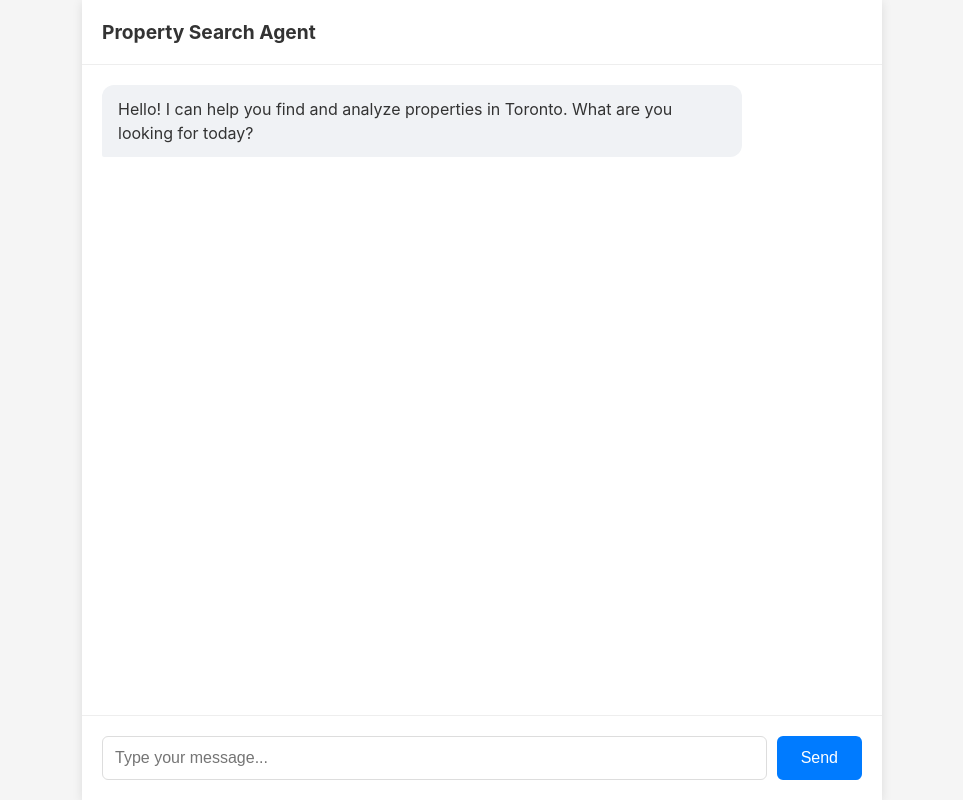
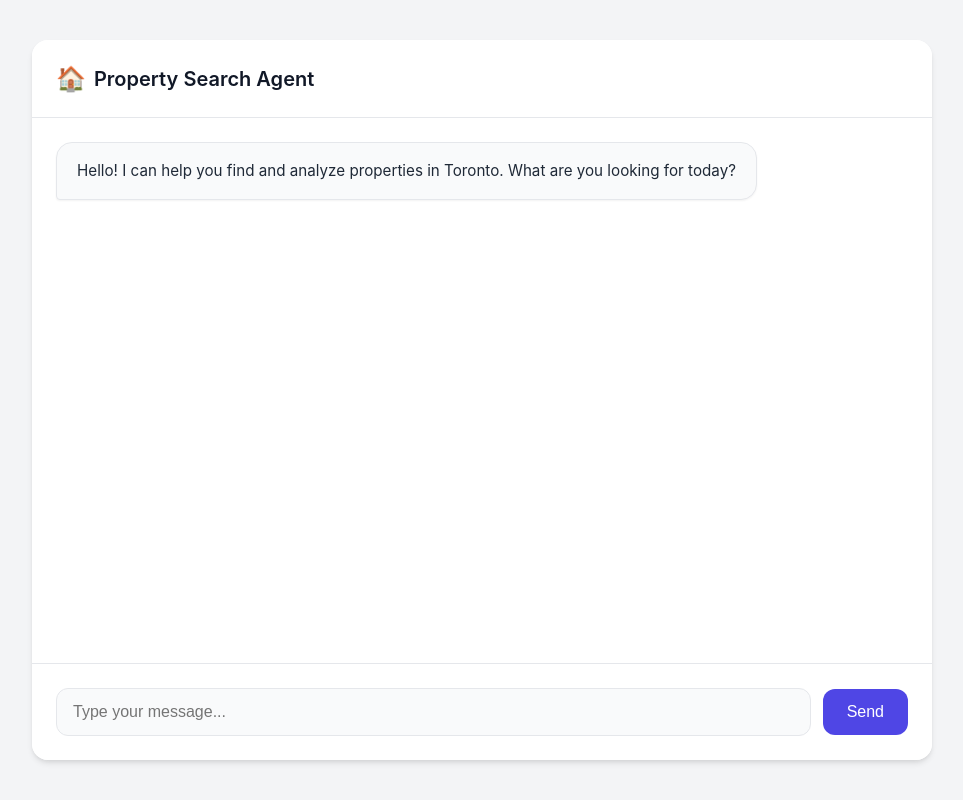
Before and after one commit to eeishaan/listing-search, a Flask app: page / in a window 1280 px wide. Shown: the whole page, without its empty margins (158-1121 px from the left). Run offline with Flask 3, Linux system fonts and the light colour scheme.

Commit message:
update styling

```diff
--- a/templates/index.html
+++ b/templates/index.html
@@ -1,200 +1,339 @@
 <!DOCTYPE html>
 <html lang="en">
+
 <head>
     <meta charset="UTF-8">
     <meta name="viewport" content="width=device-width, initial-scale=1.0">
     <title>Property Search Agent</title>
     <style>
+        :root {
+            --primary-color: #4f46e5;
+            /* Indigo 600 */
+            --primary-hover: #4338ca;
+            /* Indigo 700 */
+            --bg-color: #f3f4f6;
+            /* Gray 100 */
+            --chat-bg: #ffffff;
+            --user-msg-bg: #4f46e5;
+            --user-msg-text: #ffffff;
+            --agent-msg-bg: #f9fafb;
+            /* Gray 50 */
+            --agent-msg-text: #1f2937;
+            /* Gray 800 */
+            --tool-msg-bg: #eff6ff;
+            /* Blue 50 */
+            --tool-msg-text: #3b82f6;
+            /* Blue 500 */
+            --border-color: #e5e7eb;
+            /* Gray 200 */
+        }
+
         body {
-            font-family: -apple-system, BlinkMacSystemFont, "Segoe UI", Roboto, Helvetica, Arial, sans-serif;
+            font-family: 'Inter', -apple-system, BlinkMacSystemFont, "Segoe UI", Roboto, Helvetica, Arial, sans-serif;
             margin: 0;
             padding: 0;
             display: flex;
             justify-content: center;
             height: 100vh;
-            background-color: #f5f5f5;
+            background-color: var(--bg-color);
+            color: #333;
         }
+
         .container {
             width: 100%;
-            max-width: 800px;
-            background: white;
+            max-width: 900px;
+            background: var(--chat-bg);
             display: flex;
             flex-direction: column;
-            box-shadow: 0 2px 10px rgba(0,0,0,0.1);
+            box-shadow: 0 4px 6px -1px rgba(0, 0, 0, 0.1), 0 2px 4px -1px rgba(0, 0, 0, 0.06);
+            height: 100%;
         }
+
+        @media (min-width: 768px) {
+            .container {
+                height: 90vh;
+                margin-top: 5vh;
+                border-radius: 1rem;
+                overflow: hidden;
+            }
+        }
+
         .header {
-            padding: 20px;
-            border-bottom: 1px solid #eee;
+            padding: 1.5rem;
+            border-bottom: 1px solid var(--border-color);
             background: #fff;
+            display: flex;
+            align-items: center;
+            justify-content: space-between;
         }
+
         .header h1 {
             margin: 0;
-            font-size: 1.2rem;
-            color: #333;
+            font-size: 1.25rem;
+            font-weight: 600;
+            color: #111827;
+            display: flex;
+            align-items: center;
+            gap: 0.5rem;
         }
+
+        .header h1::before {
+            content: '🏠';
+            font-size: 1.5rem;
+        }
+
         .chat-box {
             flex: 1;
             overflow-y: auto;
-            padding: 20px;
+            padding: 1.5rem;
             display: flex;
             flex-direction: column;
-            gap: 15px;
+            gap: 1rem;
+            background-color: #fff;
         }
+
         .message {
-            max-width: 80%;
-            padding: 12px 16px;
-            border-radius: 12px;
-            line-height: 1.5;
+            max-width: 85%;
+            padding: 1rem 1.25rem;
+            border-radius: 1rem;
+            line-height: 1.6;
             position: relative;
             word-wrap: break-word;
             overflow-wrap: break-word;
+            font-size: 0.95rem;
+            box-shadow: 0 1px 2px 0 rgba(0, 0, 0, 0.05);
         }
+
         .user-message {
             align-self: flex-end;
-            background-color: #007bff;
-            color: white;
-            border-bottom-right-radius: 2px;
+            background-color: var(--user-msg-bg);
+            color: var(--user-msg-text);
+            border-bottom-right-radius: 0.25rem;
         }
+
         .agent-message {
             align-self: flex-start;
-            background-color: #f0f2f5;
-            color: #333;
-            border-bottom-left-radius: 2px;
+            background-color: var(--agent-msg-bg);
+            color: var(--agent-msg-text);
+            border: 1px solid var(--border-color);
+            border-bottom-left-radius: 0.25rem;
         }
+
         .tool-message {
             align-self: center;
             font-size: 0.85rem;
-            color: #666;
-            background: #fafafa;
-            border: 1px dashed #ccc;
-            padding: 8px 12px;
-            border-radius: 6px;
-            width: 90%;
+            color: var(--tool-msg-text);
+            background: var(--tool-msg-bg);
+            border: 1px solid #dbeafe;
+            padding: 0.5rem 1rem;
+            border-radius: 9999px;
+            /* Pill shape */
+            display: flex;
+            align-items: center;
+            gap: 0.5rem;
+            margin: 0.5rem 0;
+            max-width: fit-content;
         }
+
+        .tool-message::before {
+            content: '⚙️';
+            font-size: 0.9rem;
+        }
+
         .input-area {
-            padding: 20px;
-            border-top: 1px solid #eee;
+            padding: 1.5rem;
+            border-top: 1px solid var(--border-color);
             display: flex;
-            gap: 10px;
+            gap: 0.75rem;
             background: #fff;
+            align-items: center;
         }
+
         input[type="text"] {
             flex: 1;
-            padding: 12px;
-            border: 1px solid #ddd;
-            border-radius: 6px;
+            padding: 0.875rem 1rem;
+            border: 1px solid var(--border-color);
+            border-radius: 0.75rem;
             font-size: 1rem;
             outline: none;
+            transition: border-color 0.2s, box-shadow 0.2s;
+            background-color: #f9fafb;
         }
+
         input[type="text"]:focus {
-            border-color: #007bff;
+            border-color: var(--primary-color);
+            box-shadow: 0 0 0 3px rgba(79, 70, 229, 0.1);
+            background-color: #fff;
         }
+
         button {
-            padding: 12px 24px;
-            background-color: #007bff;
+            padding: 0.875rem 1.5rem;
+            background-color: var(--primary-color);
             color: white;
             border: none;
-            border-radius: 6px;
+            border-radius: 0.75rem;
             font-size: 1rem;
+            font-weight: 500;
             cursor: pointer;
-            transition: background 0.2s;
+            transition: all 0.2s;
+            display: flex;
+            align-items: center;
+            gap: 0.5rem;
         }
+
         button:hover {
-            background-color: #0056b3;
+            background-color: var(--primary-hover);
+            transform: translateY(-1px);
         }
+
         button:disabled {
-            background-color: #ccc;
+            background-color: #9ca3af;
             cursor: not-allowed;
+            transform: none;
         }
+
         .loading {
             display: none;
-            color: #666;
-            font-size: 0.9rem;
-            padding: 10px;
+            color: #6b7280;
+            font-size: 0.85rem;
+            padding: 0.5rem;
             text-align: center;
+            font-style: italic;
         }
-        /* Markdown-ish styling for agent responses */
-        .agent-message ul, .agent-message ol {
+
+        /* Markdown styling */
+        .agent-message strong {
+            color: #111827;
+            font-weight: 600;
+        }
+
+        .agent-message ul,
+        .agent-message ol {
             margin: 0.5em 0;
             padding-left: 1.5em;
         }
+
+        .agent-message li {
+            margin: 0.25em 0;
+        }
+
         .agent-message p {
-            margin: 0.5em 0;
+            margin: 0.75em 0;
         }
+
         .agent-message p:first-child {
             margin-top: 0;
         }
+
         .agent-message p:last-child {
             margin-bottom: 0;
         }
+
         .agent-message img {
             max-width: 100%;
             height: auto;
-            border-radius: 4px;
+            border-radius: 0.5rem;
+            margin: 0.5rem 0;
+            box-shadow: 0 1px 3px rgba(0, 0, 0, 0.1);
         }
+
         .agent-message pre {
-            background: #e4e6eb;
-            padding: 10px;
-            border-radius: 4px;
+            background: #1f2937;
+            color: #f3f4f6;
+            padding: 1rem;
+            border-radius: 0.5rem;
             overflow-x: auto;
-            white-space: pre-wrap;
-            word-wrap: break-word;
+            margin: 0.75rem 0;
         }
+
         .agent-message code {
-            font-family: Consolas, Monaco, "Andale Mono", monospace;
-            background: rgba(0,0,0,0.05);
-            padding: 2px 4px;
-            border-radius: 3px;
+            font-family: 'Menlo', 'Monaco', 'Courier New', monospace;
+            background: #e5e7eb;
+            padding: 0.2rem 0.4rem;
+            border-radius: 0.25rem;
+            font-size: 0.875em;
+            color: #be185d;
         }
+
         .agent-message pre code {
             background: none;
+            color: inherit;
             padding: 0;
         }
+
         .agent-message blockquote {
-            border-left: 3px solid #ccc;
-            margin: 0.5em 0;
-            padding-left: 10px;
-            color: #555;
+            border-left: 4px solid var(--primary-color);
+            margin: 0.75em 0;
+            padding-left: 1rem;
+            color: #4b5563;
+            font-style: italic;
+            background-color: #f9fafb;
+            padding: 0.5rem 0.5rem 0.5rem 1rem;
+            border-radius: 0 0.5rem 0.5rem 0;
         }
+
+        .agent-message a {
+            color: var(--primary-color);
+            text-decoration: none;
+        }
+
+        .agent-message a:hover {
+            text-decoration: underline;
+        }
+
         .link-preview {
-            border: 1px solid #ddd;
-            border-radius: 8px;
-            margin-top: 10px;
+            border: 1px solid var(--border-color);
+            border-radius: 0.75rem;
+            margin-top: 0.75rem;
             overflow: hidden;
             display: flex;
             flex-direction: column;
             background: #fff;
-            max-width: 100%;
+            max-width: 300px;
             text-decoration: none;
             color: inherit;
+            transition: transform 0.2s, box-shadow 0.2s;
         }
+
         .link-preview:hover {
-            box-shadow: 0 2px 5px rgba(0,0,0,0.1);
+            box-shadow: 0 10px 15px -3px rgba(0, 0, 0, 0.1);
+            transform: translateY(-2px);
+            text-decoration: none;
         }
+
         .link-preview img {
             width: 100%;
-            height: 150px;
+            height: 160px;
             object-fit: cover;
+            margin: 0;
+            border-radius: 0;
         }
+
         .link-preview-content {
-            padding: 10px;
+            padding: 1rem;
         }
+
         .link-preview-title {
-            font-weight: bold;
-            font-size: 0.95rem;
-            margin-bottom: 5px;
-            color: #333;
+            font-weight: 600;
+            font-size: 1rem;
+            margin-bottom: 0.5rem;
+            color: #111827;
+            line-height: 1.4;
         }
+
         .link-preview-desc {
-            font-size: 0.85rem;
-            color: #666;
+            font-size: 0.875rem;
+            color: #6b7280;
             display: -webkit-box;
             -webkit-line-clamp: 2;
+            line-clamp: 2;
             -webkit-box-orient: vertical;
             overflow: hidden;
+            line-height: 1.5;
         }
     </style>
 </head>
+
 <body>
     <div class="container">
         <div class="header">
@@ -358,16 +497,16 @@
 
                 // Unfurl links in the last message if exists
                 if (agentMessageDiv) {
-                     const links = agentMessageDiv.querySelectorAll('a');
-                     let count = 0;
-                     links.forEach(link => {
+                    const links = agentMessageDiv.querySelectorAll('a');
+                    let count = 0;
+                    links.forEach(link => {
                         link.target = "_blank";
                         link.rel = "noopener noreferrer";
                         if (count < 3 && link.href) {
                             unfurlLink(link.href, agentMessageDiv);
                             count++;
                         }
-                     });
+                    });
                 }
 
             } catch (error) {
@@ -384,4 +523,5 @@
         chatForm.addEventListener('submit', sendMessage);
     </script>
 </body>
+
 </html>
```
